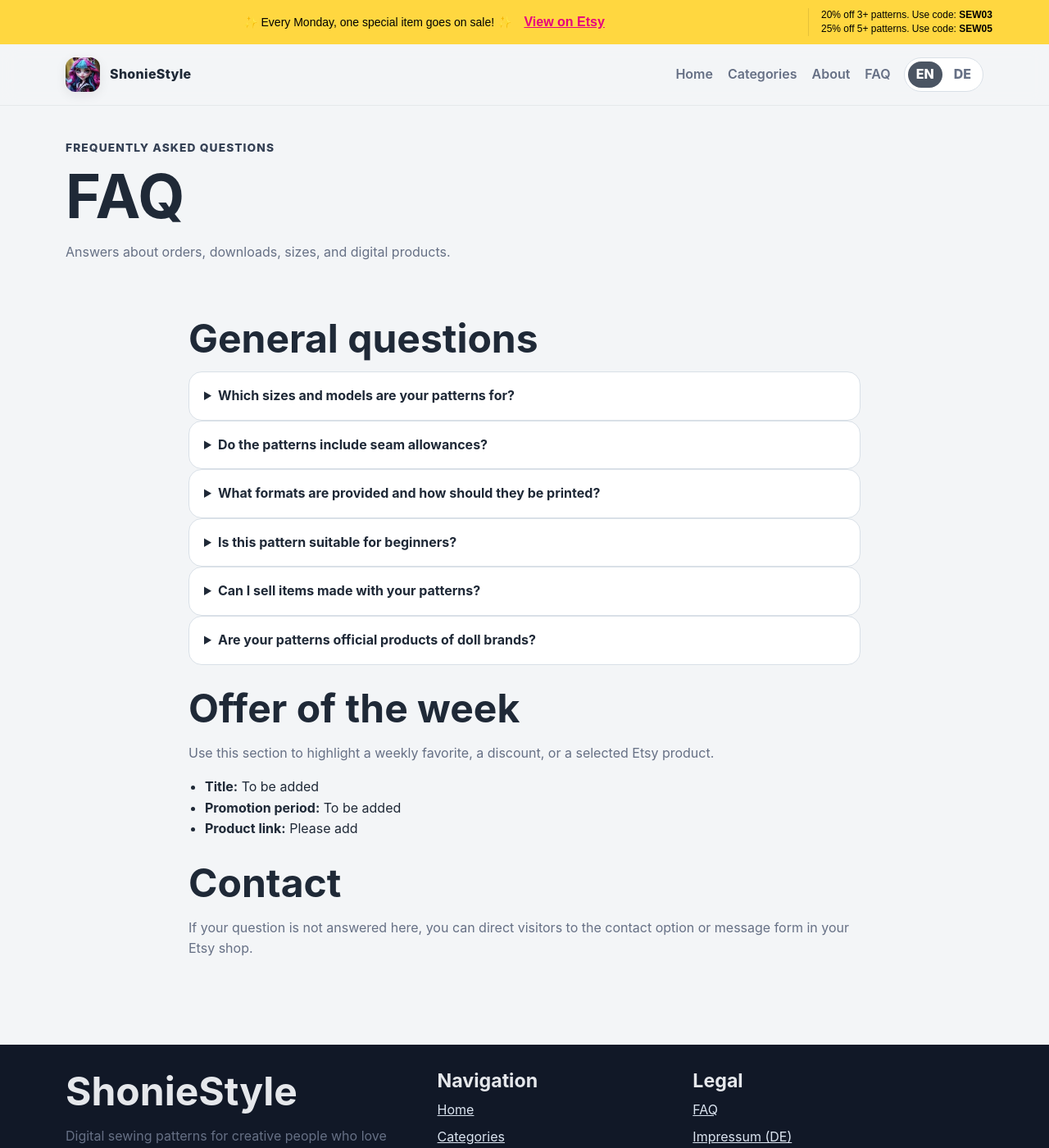
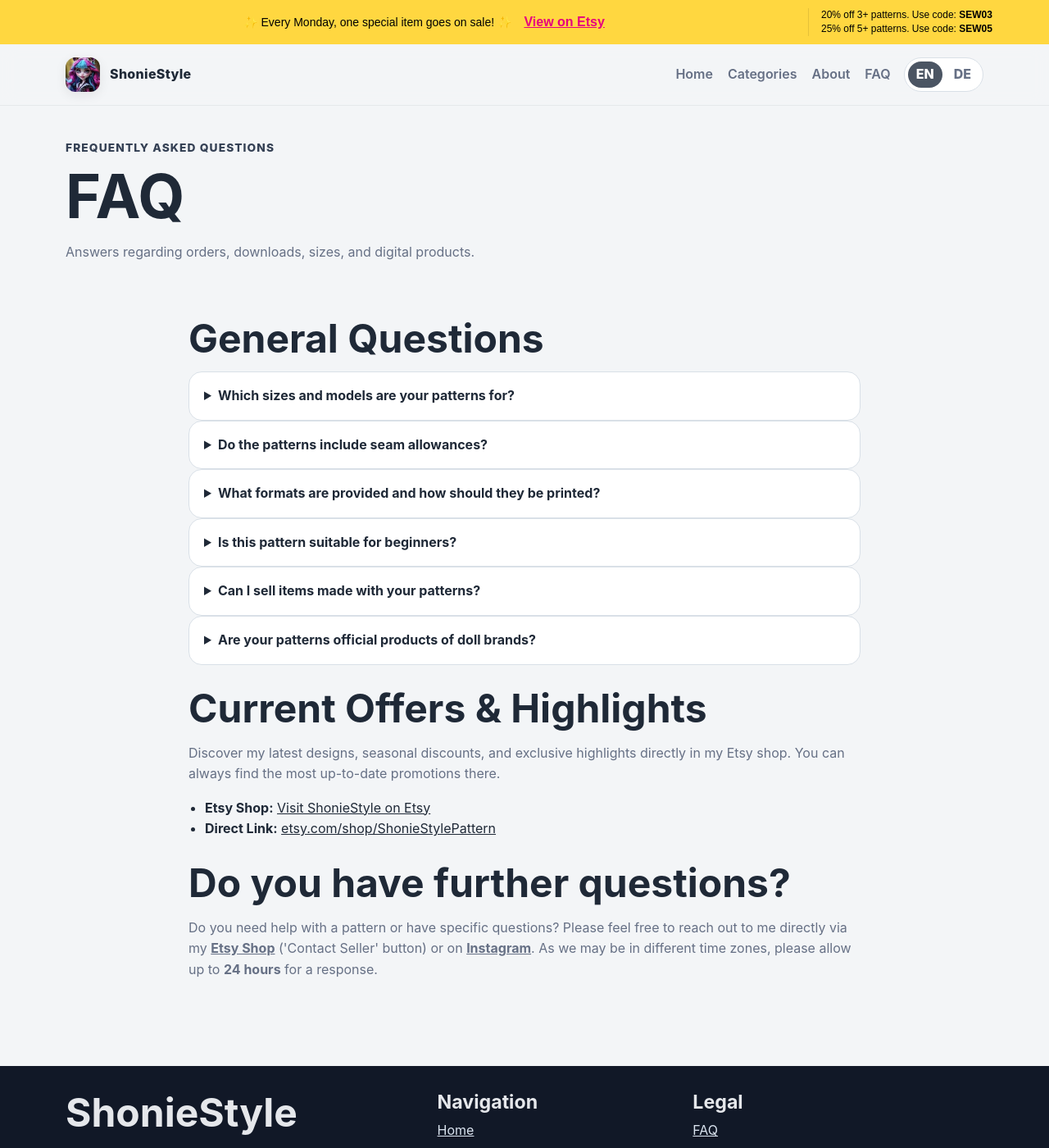
Before and after one commit to ShonieStyle/shoniestyle.github.io, a Jekyll site: the page built from faq.md, in a window 1280 px wide and 1400 px high. Shown: the whole window at 82% size. Built offline with Jekyll 4.4.1, drawn with Linux system fonts in a browser that asks for light colours.

Commit message:
Update site.yml

```diff
--- a/_data/en/site.yml
+++ b/_data/en/site.yml
@@ -57,21 +57,19 @@ faq_preview:
   cta_url: "/faq/"
 
 faq_page:
-  eyebrow: "Frequently asked questions"
-  lead: "Answers about orders, downloads, sizes, and digital products."
-  general_heading: "General questions"
-  offer_anchor: "weekly-offer"
-  offer_heading: "Offer of the week"
-  offer_text: "Use this section to highlight a weekly favorite, a discount, or a selected Etsy product."
+  eyebrow: "Frequently Asked Questions"
+  lead: "Answers regarding orders, downloads, sizes, and digital products."
+  general_heading: "General Questions"
+  offer_anchor: "current-offers"
+  offer_heading: "Current Offers & Highlights"
+  offer_text: "Discover my latest designs, seasonal discounts, and exclusive highlights directly in my Etsy shop. You can always find the most up-to-date promotions there."
   offer_fields:
-    - label: "Title"
-      value: "To be added"
-    - label: "Promotion period"
-      value: "To be added"
-    - label: "Product link"
-      value: "Please add"
-  contact_heading: "Contact"
-  contact_text: "If your question is not answered here, you can direct visitors to the contact option or message form in your Etsy shop."
+    - label: "Etsy Shop"
+      value: "<a href='https://www.etsy.com/shop/ShonieStylePattern' target='_blank'>Visit ShonieStyle on Etsy</a>"
+    - label: "Direct Link"
+      value: "<a href='https://www.etsy.com/shop/ShonieStylePattern' target='_blank'>etsy.com/shop/ShonieStylePattern</a>"
+  contact_heading: "Do you have further questions?"
+  contact_text: "Do you need help with a pattern or have specific questions? Please feel free to reach out to me directly via my <a href='https://www.etsy.com/shop/ShonieStylePattern' target='_blank'><b>Etsy Shop</b></a> ('Contact Seller' button) or on <a href='https://www.instagram.com/shoniestylepattern' target='_blank'><b>Instagram</b></a>. As we may be in different time zones, please allow up to <b>24 hours</b> for a response."
 
 footer:
   text: "Digital sewing patterns for creative people who love coordinated looks."
```
